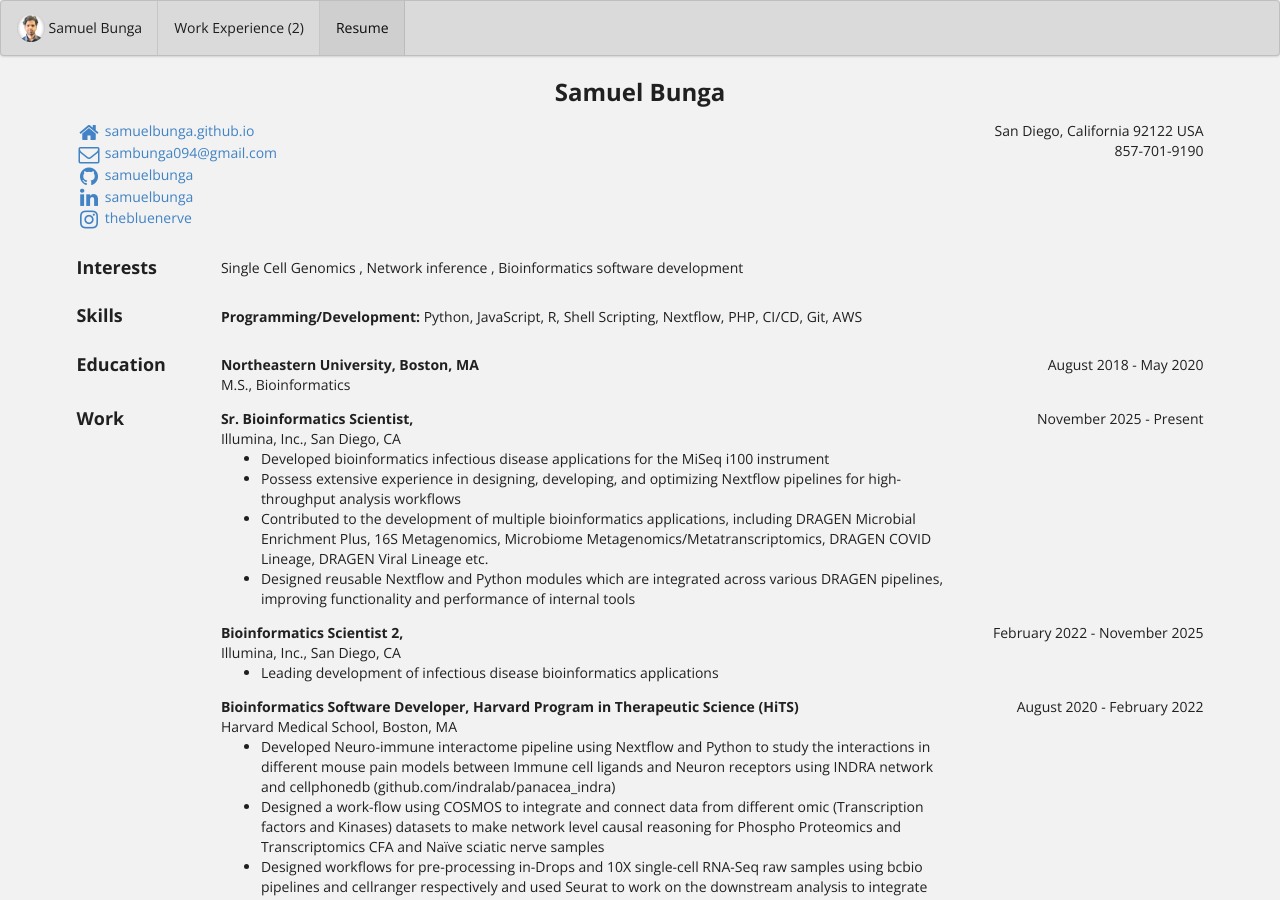
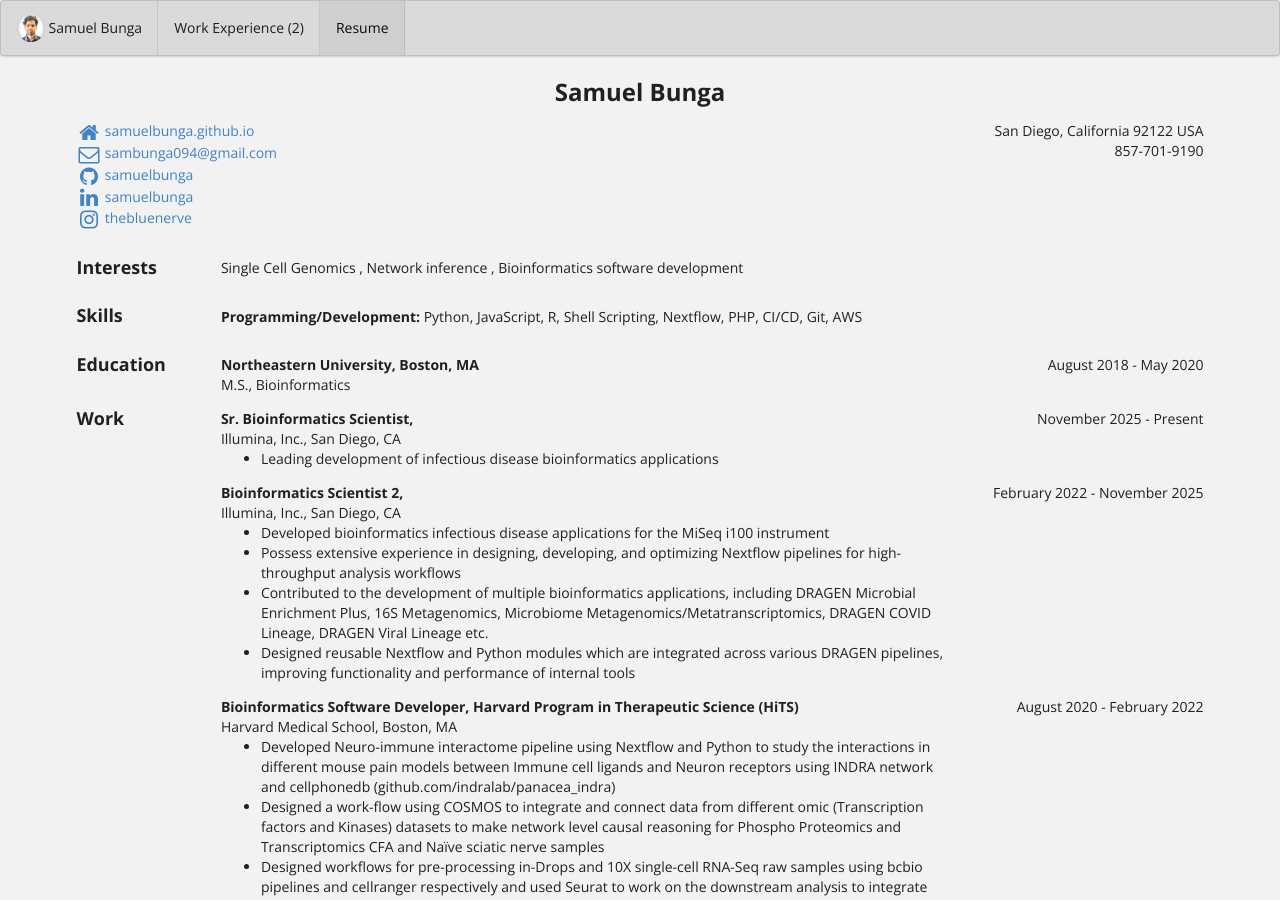
Before and after one commit to samuelbunga/samuelbunga.github.io, a Jekyll site: the page built from bio/index.html, in a window 1280 px wide and 900 px high. Built offline with Jekyll 4.4.1, drawn with Linux system fonts in a browser that asks for light colours; part of the change alters nothing that is shown.

```diff
--- a/_data/bio.json
+++ b/_data/bio.json
@@ -77,10 +77,7 @@
       "endDate": "Present",
       "summary": "Illumina, Inc., San Diego, CA",
       "highlights": [
-        "Developed bioinformatics infectious disease applications for the MiSeq i100 instrument",
-        "Possess extensive experience in designing, developing, and optimizing Nextflow pipelines for high-throughput analysis workflows",
-        "Contributed to the development of multiple bioinformatics applications, including DRAGEN Microbial Enrichment Plus, 16S Metagenomics, Microbiome Metagenomics/Metatranscriptomics, DRAGEN COVID Lineage, DRAGEN Viral Lineage etc.",
-        "Designed reusable Nextflow and Python modules which are integrated across various DRAGEN pipelines, improving functionality and performance of internal tools"
+        "Leading development of infectious disease bioinformatics applications"
       ]
     },
     {
@@ -90,7 +87,10 @@
       "endDate": "November 2025",
       "summary": "Illumina, Inc., San Diego, CA",
       "highlights": [
-        "Leading development of infectious disease bioinformatics applications"
+        "Developed bioinformatics infectious disease applications for the MiSeq i100 instrument",
+        "Possess extensive experience in designing, developing, and optimizing Nextflow pipelines for high-throughput analysis workflows",
+        "Contributed to the development of multiple bioinformatics applications, including DRAGEN Microbial Enrichment Plus, 16S Metagenomics, Microbiome Metagenomics/Metatranscriptomics, DRAGEN COVID Lineage, DRAGEN Viral Lineage etc.",
+        "Designed reusable Nextflow and Python modules which are integrated across various DRAGEN pipelines, improving functionality and performance of internal tools"
       ]
     },
     {
```
